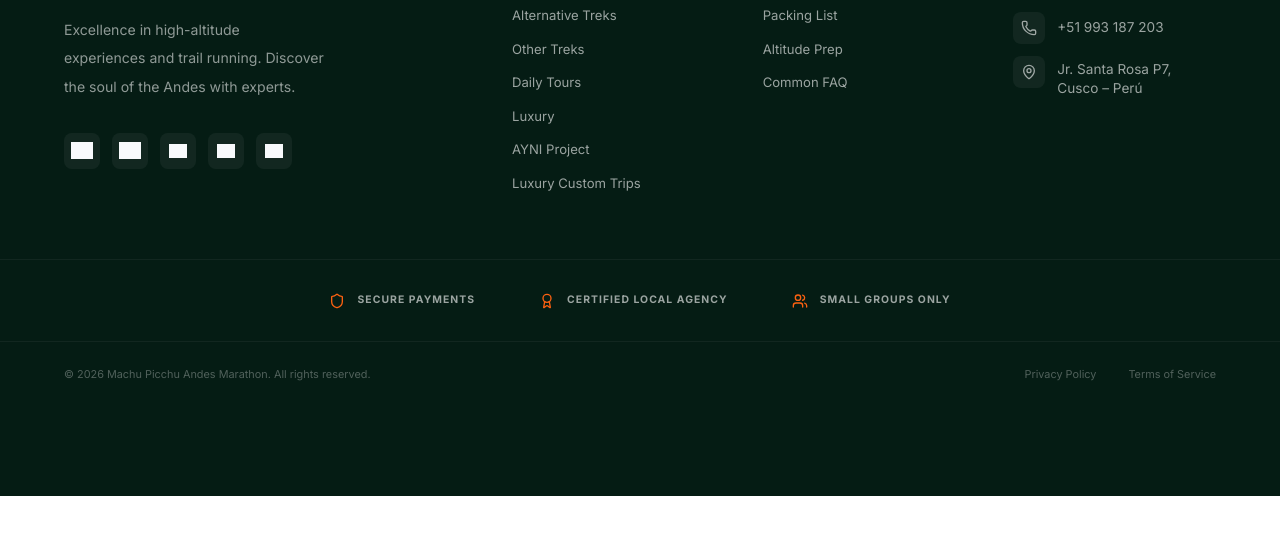
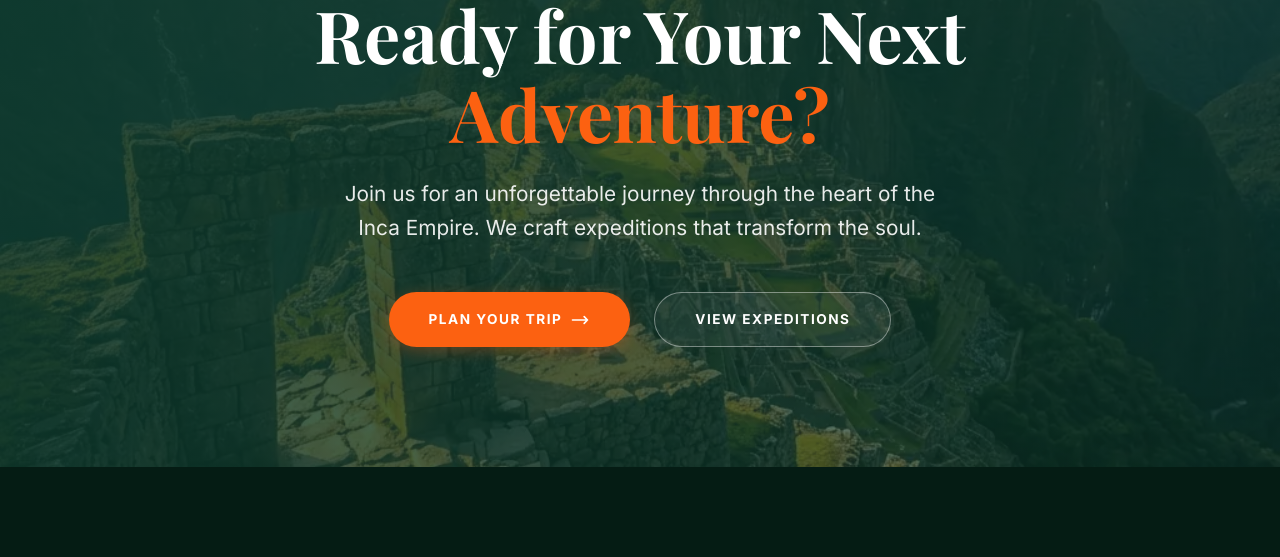
Before and after one commit to alphasoft-in/machupicchuandesmarathon, an Astro site: page /en/alternative-treks in a window 1280 px wide. Shown: the part 4187-4744 px from the top of the page. Before the commit the page ends 4683 px from the top, so only its background shows below. Built offline with nearby package versions, Linux system fonts and the light colour scheme; Astro itself is replaced by a stand-in of ours; grey boxes are pictures that could not be loaded; a web font is replaced by a local one.

Commit message:
Replace simple BookingCTA with new high-end PremiumCTA component

```diff
--- /dev/null
+++ b/src/components/PremiumCTA.astro
@@ -0,0 +1,142 @@
+---
+import { useTranslations, useTranslatedPath } from '../utils/i18n.js';
+
+const { lang } = Astro.props;
+const t = useTranslations(lang);
+const translatePath = useTranslatedPath(lang);
+
+const WHATSAPP_NUMBER = "51993187203";
+const defaultMessage = lang === 'es'
+  ? "Hola, me gustaría planear mi próximo viaje con Machu Picchu Andes Marathon."
+  : "Hello, I would like to plan my next trip with Machu Picchu Andes Marathon.";
+const whatsappUrl = `https://wa.me/${WHATSAPP_NUMBER}?text=${encodeURIComponent(defaultMessage)}`;
+---
+
+<section class="premium-cta">
+  <div class="cta-overlay"></div>
+  <div class="container cta-container">
+    <div class="cta-content animate-fade-in">
+      <span class="cta-tagline">{lang === 'es' ? 'EXPERIENCIAS ÚNICAS' : 'UNIQUE EXPERIENCES'}</span>
+      <h2 class="cta-title">
+        {lang === 'es' ? '¿Listo para tu próxima' : 'Ready for Your Next'}
+        <span class="text-secondary">{lang === 'es' ? 'Aventura?' : 'Adventure?'}</span>
+      </h2>
+
+      <p class="cta-description">
+        {lang === 'es'
+          ? 'Únete a nosotros en un viaje inolvidable por el corazón del Imperio Inca. Diseñamos expediciones que transforman el alma.'
+          : 'Join us for an unforgettable journey through the heart of the Inca Empire. We craft expeditions that transform the soul.'}
+      </p>
+
+      <div class="cta-actions">
+        <a
+          href={whatsappUrl}
+          target="_blank"
+          rel="noopener noreferrer"
+          class="btn btn-primary"
+        >
+          {lang === 'es' ? 'Planea tu Viaje' : 'Plan Your Trip'}
+          <svg class="ml-2 w-5 h-5" fill="none" stroke="currentColor" viewBox="0 0 24 24" style="width: 20px; height: 20px; margin-left: 8px;">
+            <path stroke-linecap="round" stroke-linejoin="round" stroke-width="2" d="M17 8l4 4m0 0l-4 4m4-4H3" />
+          </svg>
+        </a>
+
+        <a
+          href={translatePath('/inca-trail')}
+          class="btn btn-outline"
+        >
+          {lang === 'es' ? 'Ver Expediciones' : 'View Expeditions'}
+        </a>
+      </div>
+    </div>
+  </div>
+</section>
+
+<style>
+  .premium-cta {
+    position: relative;
+    padding: 120px 0;
+    background-image: url('/images/cta-bg.webp');
+    background-size: cover;
+    background-position: center;
+    background-attachment: fixed;
+    overflow: hidden;
+    color: white;
+  }
+
+  .cta-overlay {
+    position: absolute;
+    top: 0;
+    left: 0;
+    width: 100%;
+    height: 100%;
+    background: linear-gradient(135deg, rgba(14, 59, 46, 0.95) 0%, rgba(14, 59, 46, 0.6) 100%);
+    z-index: 1;
+  }
+
+  .cta-container {
+    position: relative;
+    z-index: 2;
+  }
+
+  .cta-content {
+    max-width: 800px;
+    margin: 0 auto;
+    text-align: center;
+  }
+
+  .cta-tagline {
+    display: block;
+    font-size: 0.9rem;
+    font-weight: 700;
+    letter-spacing: 4px;
+    color: var(--secondary);
+    margin-bottom: 1.5rem;
+    text-transform: uppercase;
+  }
+
+  .cta-title {
+    font-size: clamp(2.5rem, 6vw, 4.5rem);
+    line-height: 1.1;
+    margin-bottom: 1.5rem;
+    font-family: var(--font-serif);
+  }
+
+  .cta-description {
+    font-size: clamp(1.1rem, 2vw, 1.3rem);
+    margin-bottom: 3rem;
+    opacity: 0.9;
+    max-width: 600px;
+    margin-left: auto;
+    margin-right: auto;
+    line-height: 1.6;
+  }
+
+  .cta-actions {
+    display: flex;
+    gap: 1.5rem;
+    justify-content: center;
+    flex-wrap: wrap;
+  }
+
+  .text-secondary {
+    color: var(--secondary);
+  }
+
+  @media (max-width: 768px) {
+    .premium-cta {
+      padding: 80px 0;
+      background-attachment: scroll; /* Better for mobile performance */
+    }
+
+    .cta-actions {
+      flex-direction: column;
+      align-items: center;
+    }
+
+    .cta-actions .btn {
+      width: 100%;
+      max-width: 300px;
+    }
+  }
+</style>
--- a/src/pages/[lang]/alternative-treks.astro
+++ b/src/pages/[lang]/alternative-treks.astro
@@ -5,7 +5,7 @@ import { useTranslations, useTranslatedPath } from '../../utils/i18n';
 import PageHeader from '../../components/PageHeader';
 import TourGrid from '../../components/TourGrid';
 
-
+import PremiumCTA from '../../components/PremiumCTA.astro';
 export function getStaticPaths() {
   return [
     { params: { lang: 'en' } },
@@ -40,5 +40,5 @@ const altTours = tours
     </div>
   </section>
 
-
+  <PremiumCTA lang={lang} />
 </Layout>
--- a/src/pages/[lang]/ayni-project.astro
+++ b/src/pages/[lang]/ayni-project.astro
@@ -2,7 +2,7 @@
 import Layout from '../../layouts/Layout.astro';
 import { useTranslations, useTranslatedPath } from '../../utils/i18n';
 import PageHeader from '../../components/PageHeader';
-
+import PremiumCTA from '../../components/PremiumCTA.astro';
 import { Sun, Zap, Users, GraduationCap, Heart, Leaf, Rocket } from 'lucide-react';
 
 export function getStaticPaths() {
@@ -156,7 +156,7 @@ const tAyni = content[lang];
     </div>
   </section>
 
-
+  <PremiumCTA lang={lang} />
 </Layout>
 
 <style>
--- a/src/pages/[lang]/inca-trail.astro
+++ b/src/pages/[lang]/inca-trail.astro
@@ -5,7 +5,7 @@ import { useTranslations, useTranslatedPath } from '../../utils/i18n';
 import PageHeader from '../../components/PageHeader';
 import TourGrid from '../../components/TourGrid';
 
-
+import PremiumCTA from '../../components/PremiumCTA.astro';
 export function getStaticPaths() {
   return [
     { params: { lang: 'en' } },
@@ -40,5 +40,5 @@ const incaTours = tours
     </div>
   </section>
 
-
+  <PremiumCTA lang={lang} />
 </Layout>
--- a/src/pages/[lang]/index.astro
+++ b/src/pages/[lang]/index.astro
@@ -8,7 +8,7 @@ import CategoryGrid from '../../components/CategoryGrid';
 import TourGrid from '../../components/TourGrid';
 import TestimonialsSlider from '../../components/TestimonialsSlider';
 import BookingForm from '../../components/BookingForm';
-
+import PremiumCTA from '../../components/PremiumCTA.astro';
 
 export function getStaticPaths() {
   return [
@@ -168,5 +168,5 @@ const testimonials = [
   <TestimonialsSlider client:visible lang={lang} testimonials={testimonials} />
 
   <!-- Booking CTA Section -->
-
+  <PremiumCTA lang={lang} />
 </Layout>
--- a/src/pages/[lang]/luxury.astro
+++ b/src/pages/[lang]/luxury.astro
@@ -5,7 +5,7 @@ import { useTranslations, useTranslatedPath } from '../../utils/i18n';
 import PageHeader from '../../components/PageHeader';
 import TourGrid from '../../components/TourGrid';
 
-
+import PremiumCTA from '../../components/PremiumCTA.astro';
 export function getStaticPaths() {
   return [
     { params: { lang: 'en' } },
@@ -40,5 +40,5 @@ const luxuryTours = allTours
     </div>
   </section>
 
-
+  <PremiumCTA lang={lang} />
 </Layout>
--- a/src/pages/[lang]/other-treks.astro
+++ b/src/pages/[lang]/other-treks.astro
@@ -5,7 +5,7 @@ import { useTranslations, useTranslatedPath } from '../../utils/i18n';
 import PageHeader from '../../components/PageHeader';
 import TourGrid from '../../components/TourGrid';
 
-
+import PremiumCTA from '../../components/PremiumCTA.astro';
 export function getStaticPaths() {
   return [
     { params: { lang: 'en' } },
@@ -40,5 +40,5 @@ const otherTours = tours
     </div>
   </section>
 
-
+  <PremiumCTA lang={lang} />
 </Layout>
--- a/src/pages/[lang]/tour-days.astro
+++ b/src/pages/[lang]/tour-days.astro
@@ -5,7 +5,7 @@ import { useTranslations, useTranslatedPath } from '../../utils/i18n';
 import PageHeader from '../../components/PageHeader';
 import TourGrid from '../../components/TourGrid';
 
-
+import PremiumCTA from '../../components/PremiumCTA.astro';
 export function getStaticPaths() {
   return [
     { params: { lang: 'en' } },
@@ -40,5 +40,5 @@ const dailyTours = tours
     </div>
   </section>
 
-
+  <PremiumCTA lang={lang} />
 </Layout>
--- a/src/pages/[lang]/tours/[slug].astro
+++ b/src/pages/[lang]/tours/[slug].astro
@@ -2,9 +2,10 @@
 import Layout from '../../../layouts/Layout.astro';
 import { Clock, Users, Baby, Train, ArrowRight, Star } from 'lucide-react';
 import { getCollection } from 'astro:content';
-import { useTranslations, useTranslatedPath } from '../../../utils/i18n';
+import { useTranslations, useTranslatedPath } from '../../../utils/i18n.js';
 import TourDetailsTabs from '../../../components/TourDetailsTabs';
 import BookingSidebar from '../../../components/BookingSidebar';
+import PremiumCTA from '../../../components/PremiumCTA.astro';
 
 
 export async function getStaticPaths() {
@@ -170,8 +171,5 @@ const recommendations = allTours
           );
         })}
       </div>
-    </div>
-  </section>
-
-
+  <PremiumCTA lang={lang} />
 </Layout>
```
